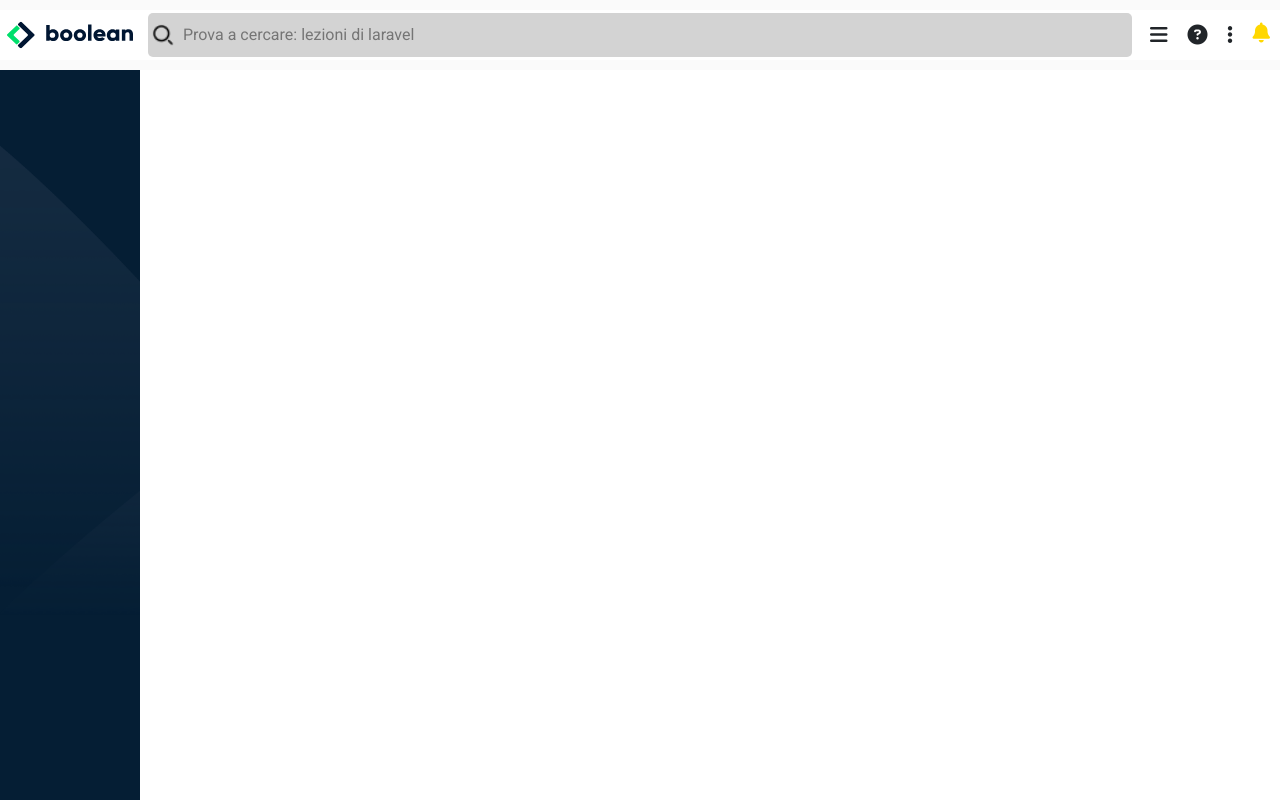
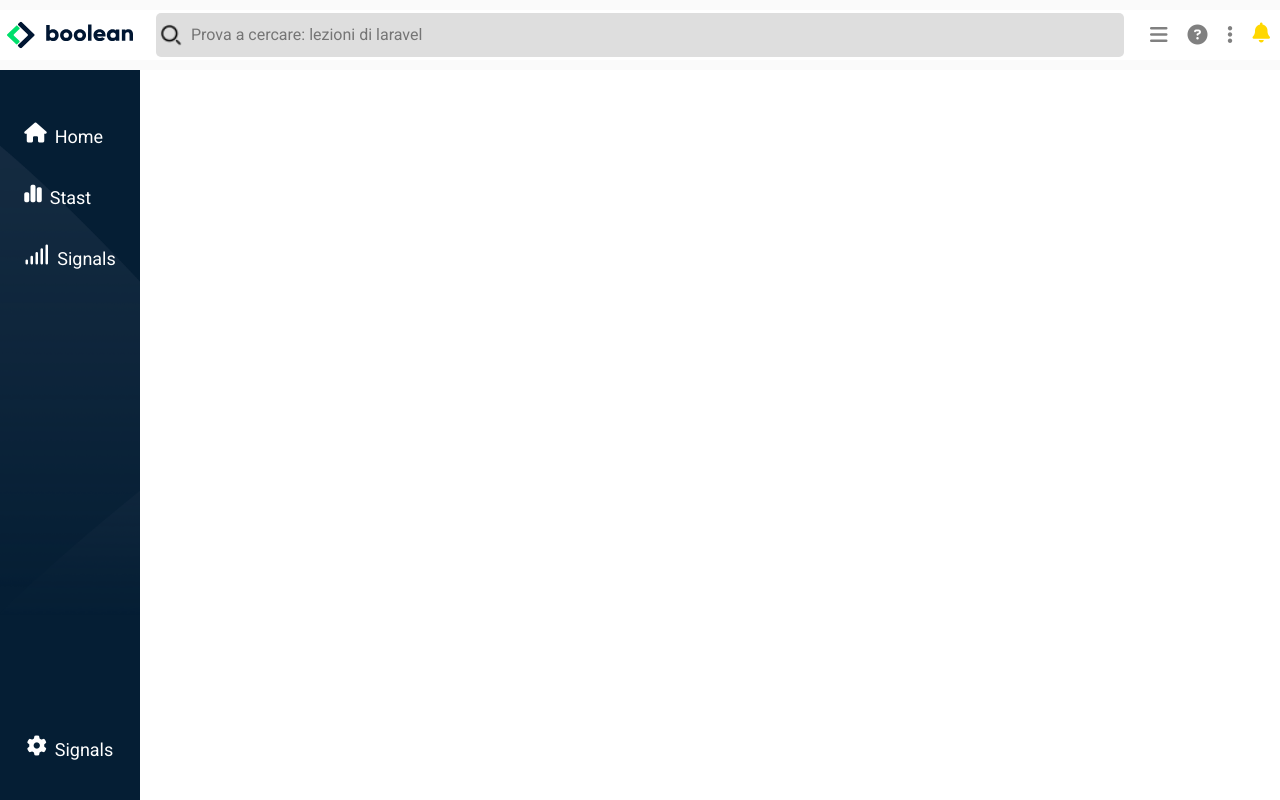
Before and after one commit to IvanRizzo28/html-css-bootstrap-dashboard, a plain HTML site: page index.html in a window 1280 px wide. Drawn offline with nearby package versions, Linux system fonts and the light colour scheme.

Commit message:
fix hover link navbar

```diff
--- a/css/common.css
+++ b/css/common.css
@@ -1,7 +1,30 @@
+/*
+reset
+*/
 img{
     max-width: 90%;
     display: block;
 }
+
+ul{
+    list-style: none;
+    padding-left: 0;
+}
+
+ul li{
+    padding: 5px 10px;
+    transition: background-color 0.4s;
+}
+
+ul li:hover{
+    background-color: rgba(255,255,255,0.5);
+}
+
+a{
+    color: inherit;
+    text-decoration: none;
+}
+
 /*---------------*/
 .ir-body{
     height: calc(100vh - 70px);
@@ -36,9 +59,13 @@ img{
     color: gold;
 }
 
+.ir-color-gray{
+    color: gray;
+}
+
 .ir-cerca{
     width: 100%;
-    background-color: lightgray;
+    background-color: rgb(222, 222, 222);
     padding: 10px;
     padding-left: 35px;
     border: none;
--- a/css/style.css
+++ b/css/style.css
@@ -27,6 +27,10 @@ header{
     background-color: rgb(250, 250, 250);
 }
 
+header i{
+    cursor: pointer;
+}
+
 .dropdown-toggle::after{
     display: none;
 }
@@ -39,6 +43,20 @@ nav{
     background-color: #051E34;
     background-image: url("../img/sidebar-bg.png");
     background-size: cover;
+    /*padding: 40px 10px;*/
+    color: #fff;
+}
+
+nav i{
+    font-size: 20px;
+}
+
+nav a{
+    font-size: 18px;
+}
+
+nav a:hover{
+    color: #fff;
 }
 
 /*
--- a/index.html
+++ b/index.html
@@ -24,10 +24,10 @@
                 <img src="img/mobile-logo.png" alt="Boolean" class="ir-logo d-lg-none">
                 <img src="img/logo.svg" alt="Boolean" class="ir-logo d-none d-lg-block">
             </div>
-            <div class="ir-grow px-2">
+            <div class="ir-grow px-3">
                 <input type="text" placeholder="Prova a cercare: lezioni di laravel" class="ir-cerca">
             </div>
-            <div class="ir-w d-flex justify-content-around align-items-center">
+            <div class="ir-w d-flex justify-content-around align-items-center ir-color-gray">
                 <i class="fa-solid fa-bars d-none d-lg-block"></i>
                 <i class="fa-solid fa-circle-question d-none d-lg-block"></i>
                 <i class="fa-solid fa-ellipsis-vertical d-none d-lg-block"></i>
@@ -45,7 +45,16 @@
         </div>
     </header>
     <div class="ir-body d-flex">
-        <nav class="ir-w"></nav>
+        <nav class="ir-w d-flex flex-column align-items-center pt-4 pb-3 px-2 pt-lg-5">
+            <ul class="ir-grow">
+                <li class="mb-lg-4 mb-3 d-flex"><i class="fa-solid fa-house me-lg-2"></i><a href="#" class="d-none d-lg-block">Home</a></li>
+                <li class="mb-lg-4 mb-3 d-flex"><i class="fa-solid fa-chart-simple me-lg-2"></i><a href="#" class="d-none d-lg-block">Stast</a></li>
+                <li class="d-flex"><i class="fa-solid fa-signal me-lg-2"></i><a href="#" class="d-none d-lg-block">Signals</a></li>
+            </ul>
+            <ul>
+                <li class="d-flex"><i class="fa-solid fa-gear me-lg-2"></i><a href="#" class="d-none d-lg-block">Signals</a></li>
+            </ul>
+        </nav>
         <main class="ir-grow"></main>
     </div>
     <!--/header-->
```
